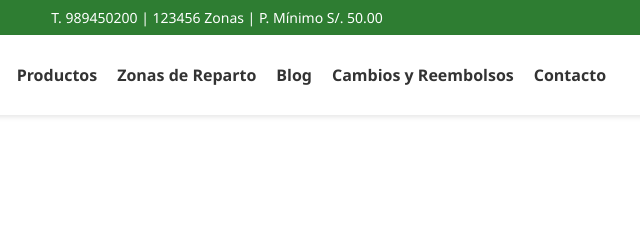
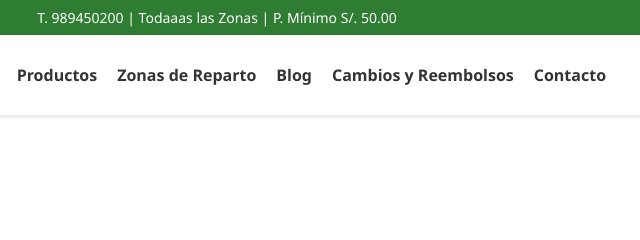
Before and after one commit to Hoooolisss/1PageWEb, a plain HTML site: page index.html in a window 1280 px wide. Shown: the top 240 px of the page, 423-1063 px from the left. Drawn offline with Linux system fonts and the light colour scheme.

Commit message:
esta si es otra pruebita bb

```diff
--- a/index.html
+++ b/index.html
@@ -9,7 +9,7 @@
 <body>
   <header>
     <div class="top-bar">
-      <span>T. 989450200 | 123456 Zonas | P. Mínimo S/. 50.00</span>
+      <span>T. 989450200 | Todaaas las Zonas | P. Mínimo S/. 50.00</span>
     </div>
     <div class="nav-bar">
       <img src="assets/logo.png" alt="Bonanza Logo" class="logo" />
```
